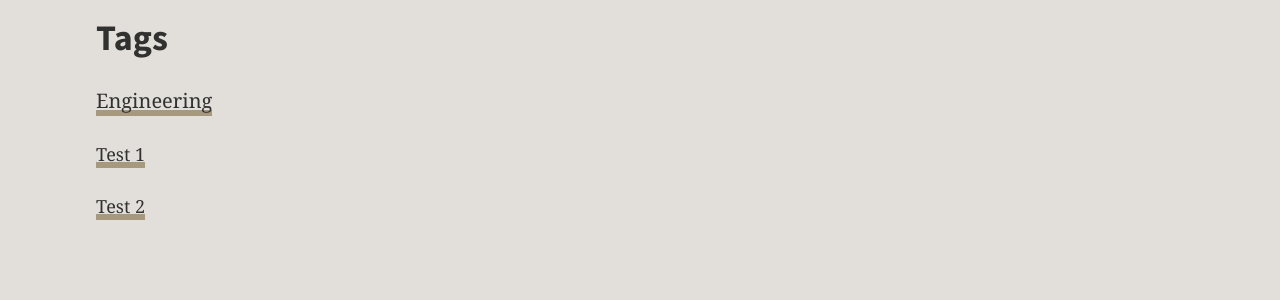
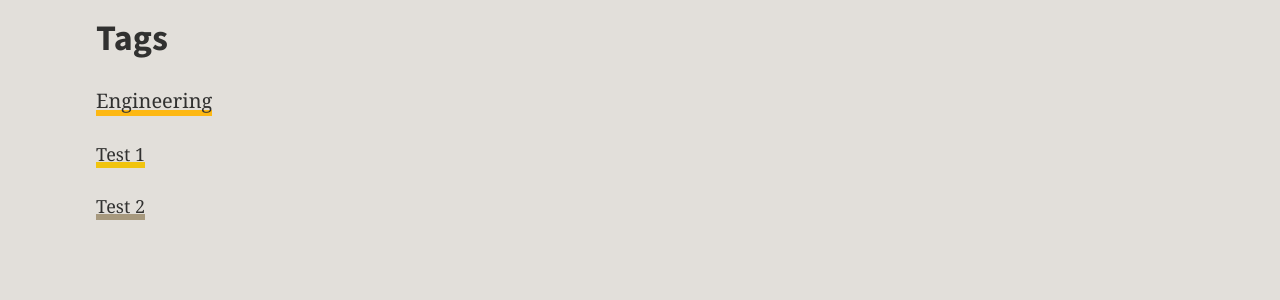
Before and after one commit to pengineered/pengineered.github.io, a Jekyll site: the page built from blog/tags/tags.md, in a window 1280 px wide. Shown: the part 122-422 px from the top of the page. Built offline with Jekyll 4.4.1, drawn with Linux system fonts in a browser that asks for light colours.

Commit message:
separated links/tags css

```diff
--- a/_sass/_base.scss
+++ b/_sass/_base.scss
@@ -55,21 +55,6 @@ u,
 ins {
 	text-decoration: none;
 	border-bottom: 1px solid $text-color;
-}
-
-/* Links */
-
-a{
-	text-decoration: none;
-	border-bottom: 2px solid $link-color;
-	box-shadow: inset 0 -4px 0 $link-color;
-	color: inherit;
-	transition: background 0.1s cubic-bezier(.33,.66,.66,1);
-
-	&:hover,
-	&:active {
-		background: $link-color
-	}
 }
 
 /* Quoted text */
--- /dev/null
+++ b/_sass/_linkstags.scss
@@ -0,0 +1,34 @@
+/* ==========================================================================
+   Links and Tags
+   ========================================================================== */
+
+/* links Mixin */
+
+@mixin links($link-color){
+  text-decoration: none;
+	border-bottom: 2px solid $link-color;
+	box-shadow: inset 0 -4px 0 $link-color;
+	color: inherit;
+	transition: background 0.1s cubic-bezier(.33,.66,.66,1);
+
+	&:hover,
+	&:active {
+		background: $link-color
+	}
+}
+
+/* Straight up links */
+
+a{
+	@include links($main-brown);
+}
+
+/* Specific Tags */
+
+#engineering{
+	@include links(#FDB813);
+}
+
+#test1{
+	@include links($warning-color);
+}
--- a/_sass/_variables.scss
+++ b/_sass/_variables.scss
@@ -69,17 +69,6 @@ $twitter-color					      : #55acee;
 $vimeo-color					        : #1ab7ea;
 $youtube-color		            : #ff3333;
 
-/*
-   Tag Color variables
-   ========================================================================== */
-#engineering{
-   $link-color: #FDB813;
-}
-
-#test1{
-   $link-color: $warning-color;
-}
-
 
 /*
    Form variables
--- a/css/main.scss
+++ b/css/main.scss
@@ -53,3 +53,4 @@ sitemap: false
    ========================================================================== */
 
 @import "layout";
+@import "linkstags";
```
